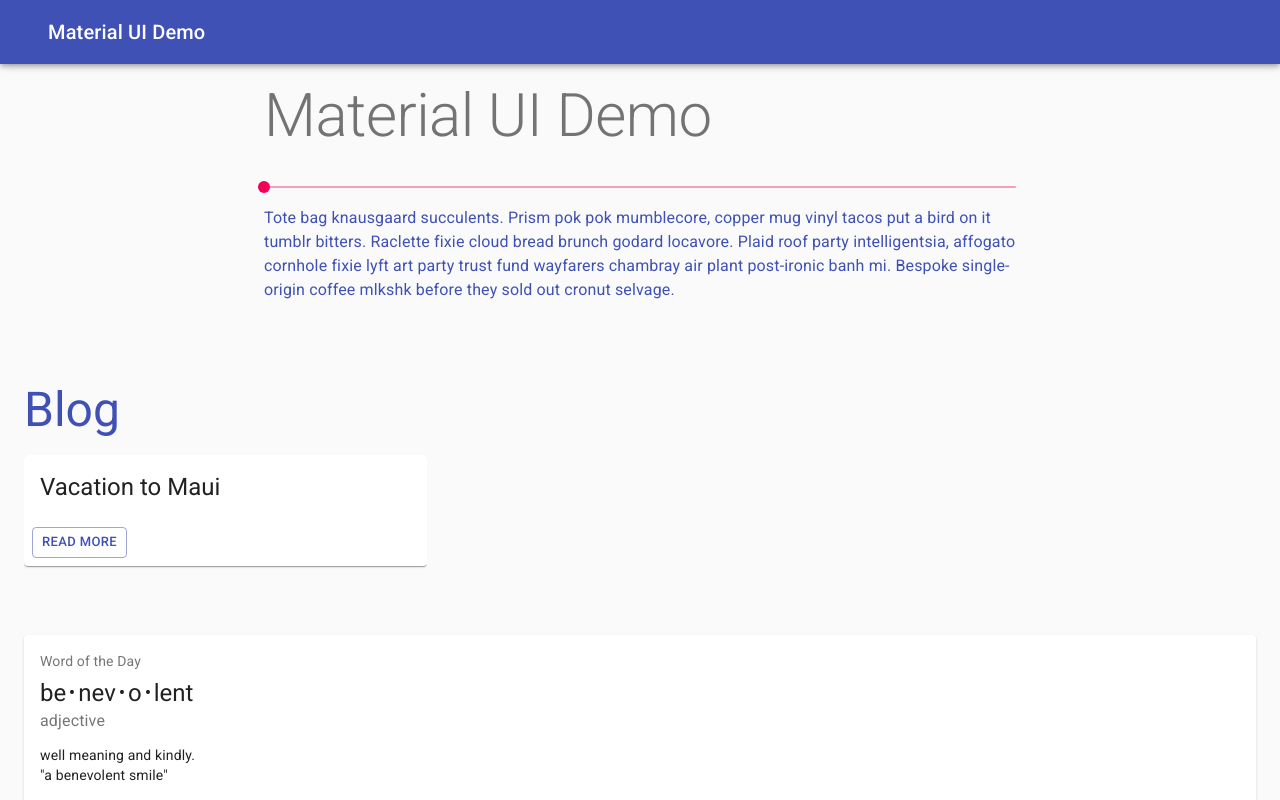
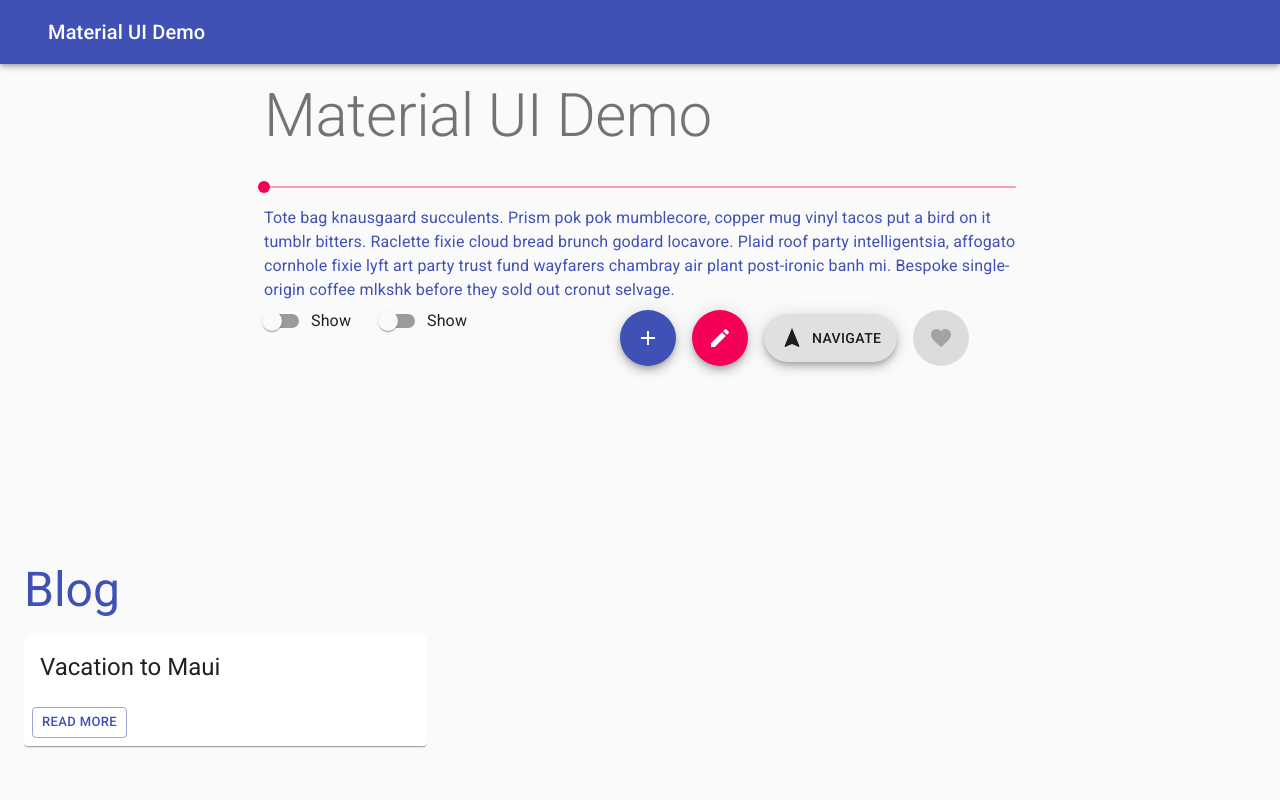
Before and after one commit to ckashby/muinav, a React (Create React App) app: page / in a window 1280 px wide. Shown: the top 800 px of the page. Built offline with nearby package versions, Linux system fonts and the light colour scheme; the HTML template or start-up script is replaced by a standard one.

Commit message:
Added Fab and Transitions

```diff
--- a/src/components/Card/Card.js
+++ b/src/components/Card/Card.js
@@ -10,7 +10,12 @@
 
 const useStyles = makeStyles({
   root: {
+    background: "linear-gradient(45deg, #FE6B8B 30%, #FF8E53 90%)",
     minWidth: 275,
+    maxWidth: 300,
+    border: 0,
+    borderRadius: 10,
+    boxShadow: "0 3px 5px 2px rgba(255, 105, 135, .3)",
   },
   bullet: {
     display: "inline-block",
--- /dev/null
+++ b/src/components/Fab/Fab.js
@@ -0,0 +1,40 @@
+import React from "react";
+import { makeStyles } from "@material-ui/core/styles";
+import Fab from "@material-ui/core/Fab";
+import AddIcon from "@material-ui/icons/Add";
+import EditIcon from "@material-ui/icons/Edit";
+import FavoriteIcon from "@material-ui/icons/Favorite";
+import NavigationIcon from "@material-ui/icons/Navigation";
+
+const useStyles = makeStyles((theme) => ({
+  root: {
+    "& > *": {
+      margin: theme.spacing(1),
+    },
+  },
+  extendedIcon: {
+    marginRight: theme.spacing(1),
+  },
+}));
+
+export default function FloatingActionButtons() {
+  const classes = useStyles();
+
+  return (
+    <div className={classes.root}>
+      <Fab color="primary" aria-label="add">
+        <AddIcon />
+      </Fab>
+      <Fab color="secondary" aria-label="edit">
+        <EditIcon />
+      </Fab>
+      <Fab variant="extended">
+        <NavigationIcon className={classes.extendedIcon} />
+        Navigate
+      </Fab>
+      <Fab disabled aria-label="like">
+        <FavoriteIcon />
+      </Fab>
+    </div>
+  );
+}
--- a/src/components/Hero/Hero.js
+++ b/src/components/Hero/Hero.js
@@ -1,11 +1,18 @@
 import React from "react";
 import { Container, Slider, Typography } from "@material-ui/core";
 import { makeStyles } from "@material-ui/core/styles";
+import SimpleFade from "../Transitions/SimpleFade/SimpleFade";
+import SimpleZoom from "../Transitions/SimpleZoom/SimpleZoom";
+import { findByLabelText } from "@testing-library/react";
+import FloatingActionButtons from "../Fab/Fab";
 
 export default function Hero() {
   const useStyles = makeStyles((theme) => ({
     root: {
       padding: "80px",
+    },
+    boxes: {
+      display: "flex",
     },
   }));
 
@@ -26,6 +33,11 @@
           air plant post-ironic banh mi. Bespoke single-origin coffee mlkshk
           before they sold out cronut selvage.
         </Typography>
+        <div className={classes.boxes}>
+          <SimpleFade />
+          <SimpleZoom />
+          <FloatingActionButtons />
+        </div>
       </div>
     </Container>
   );
--- /dev/null
+++ b/src/components/Transitions/SimpleFade/SimpleFade.js
@@ -0,0 +1,54 @@
+import React from "react";
+import { makeStyles } from "@material-ui/core/styles";
+import { Fade, FormControlLabel, Paper, Switch } from "@material-ui/core";
+
+const useStyles = makeStyles((theme) => ({
+  root: {
+    height: 180,
+  },
+  container: {
+    display: "flex",
+  },
+  paper: {
+    margin: theme.spacing(1),
+  },
+  svg: {
+    width: 100,
+    height: 100,
+  },
+  polygon: {
+    fill: theme.palette.common.white,
+    stroke: theme.palette.divider,
+    strokeWidth: 1,
+  },
+}));
+
+export default function SimpleFade() {
+  const classes = useStyles();
+  const [checked, setChecked] = React.useState(false);
+
+  const handleChange = () => {
+    setChecked((prev) => !prev);
+  };
+
+  return (
+    <div className={classes.root}>
+      <FormControlLabel
+        control={<Switch checked={checked} onChange={handleChange} />}
+        label="Show"
+      />
+      <div className={classes.container}>
+        <Fade in={checked}>
+          <Paper elevation={4} className={classes.paper}>
+            <svg className={classes.svg}>
+              <polygon
+                points="0,100 50,00, 100,100"
+                className={classes.polygon}
+              />
+            </svg>
+          </Paper>
+        </Fade>
+      </div>
+    </div>
+  );
+}
--- /dev/null
+++ b/src/components/Transitions/SimpleZoom/SimpleZoom.js
@@ -0,0 +1,70 @@
+import React from "react";
+import Switch from "@material-ui/core/Switch";
+import Paper from "@material-ui/core/Paper";
+import Zoom from "@material-ui/core/Zoom";
+import FormControlLabel from "@material-ui/core/FormControlLabel";
+import { makeStyles } from "@material-ui/core/styles";
+
+const useStyles = makeStyles((theme) => ({
+  root: {
+    height: 180,
+  },
+  container: {
+    display: "flex",
+  },
+  paper: {
+    margin: theme.spacing(1),
+  },
+  svg: {
+    width: 100,
+    height: 100,
+  },
+  polygon: {
+    fill: theme.palette.common.white,
+    stroke: theme.palette.divider,
+    strokeWidth: 1,
+  },
+}));
+
+export default function SimpleZoom() {
+  const classes = useStyles();
+  const [checked, setChecked] = React.useState(false);
+
+  const handleChange = () => {
+    setChecked((prev) => !prev);
+  };
+
+  return (
+    <div className={classes.root}>
+      <FormControlLabel
+        control={<Switch checked={checked} onChange={handleChange} />}
+        label="Show"
+      />
+      <div className={classes.container}>
+        <Zoom in={checked}>
+          <Paper elevation={4} className={classes.paper}>
+            <svg className={classes.svg}>
+              <polygon
+                points="0,100 50,00, 100,100"
+                className={classes.polygon}
+              />
+            </svg>
+          </Paper>
+        </Zoom>
+        <Zoom
+          in={checked}
+          style={{ transitionDelay: checked ? "500ms" : "0ms" }}
+        >
+          <Paper elevation={4} className={classes.paper}>
+            <svg className={classes.svg}>
+              <polygon
+                points="0,100 50,00, 100,100"
+                className={classes.polygon}
+              />
+            </svg>
+          </Paper>
+        </Zoom>
+      </div>
+    </div>
+  );
+}
```
